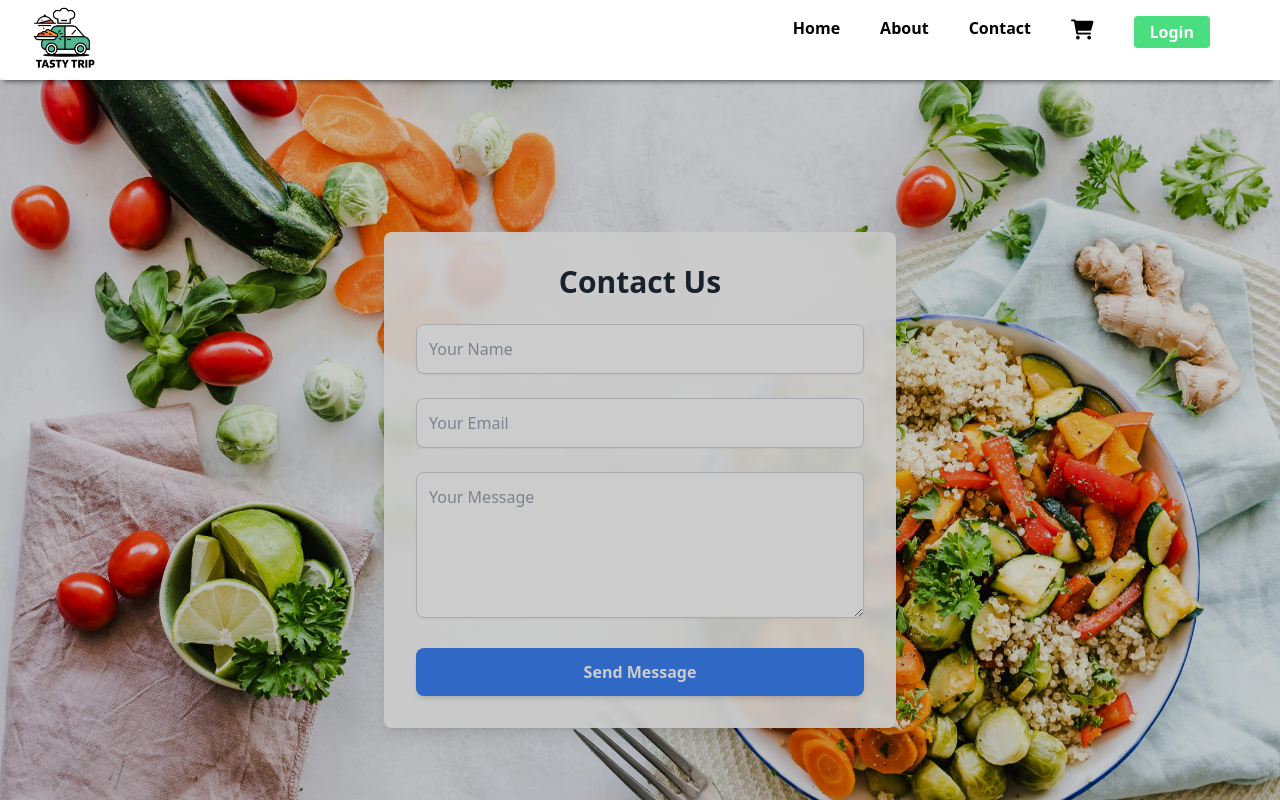
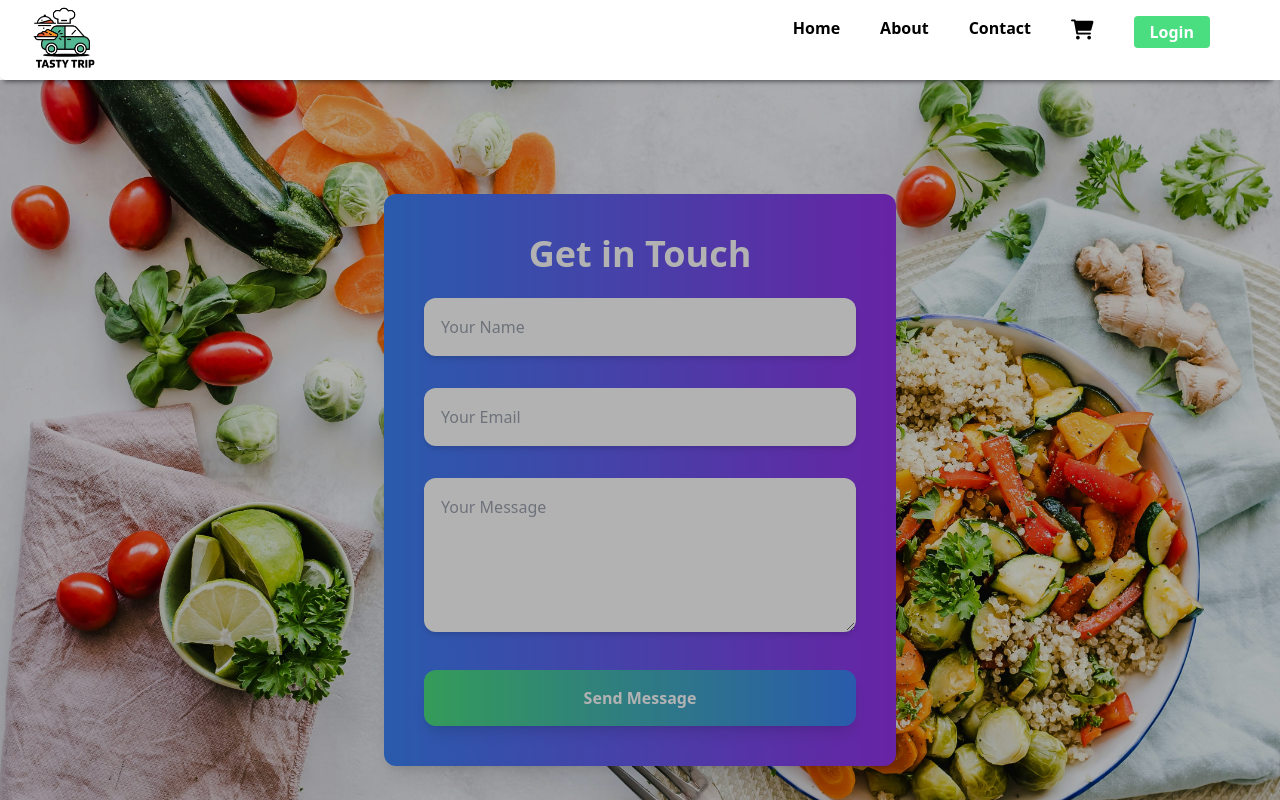
Before and after one commit to yogeshkumarj7/Tasty-Trip, a React (Vite) app: page /contact in a window 1280 px wide. Shown: the top 800 px of the page. Built offline with nearby package versions, Linux system fonts and the light colour scheme.

Commit message:
Contact page enhanced with required functionality

```diff
--- a/src/components/Contact.js
+++ b/src/components/Contact.js
@@ -1,44 +1,128 @@
-import React from "react";
+import React, { useState } from "react";
 import contactBackground from "../../images/contactbackground.jpg";
+import { ToastContainer, toast } from "react-toastify";
+import "react-toastify/dist/ReactToastify.css";
 
 const Contact = () => {
+  const [formData, setFormData] = useState({
+    name: "",
+    email: "",
+    message: "",
+  });
+
+  const [errors, setErrors] = useState({});
+
+  const handleInputChange = (e) => {
+    const { name, value } = e.target;
+    setFormData({ ...formData, [name]: value });
+  };
+
+  const validateForm = () => {
+    const newErrors = {};
+    if (!formData.name) newErrors.name = "Name is required";
+    if (!formData.email) {
+      newErrors.email = "Email is required";
+    } else if (!/^[\w-\.]+@([\w-]+\.)+[\w-]{2,4}$/.test(formData.email)) {
+      newErrors.email = "Invalid email format";
+    }
+    if (!formData.message) newErrors.message = "Message is required";
+
+    setErrors(newErrors);
+    return Object.keys(newErrors).length === 0;
+  };
+
+  const handleSubmit = (e) => {
+    e.preventDefault();
+    if (validateForm()) {
+      toast.success("Form successfully sent!", {
+        position: "top-center",
+        autoClose: 3000,
+        hideProgressBar: false,
+        closeOnClick: true,
+        pauseOnHover: true,
+        draggable: true,
+        progress: undefined,
+        theme: "colored",
+      });
+      setFormData({ name: "", email: "", message: "" });
+      setErrors({});
+    }
+  };
+
   return (
     <div
       className="flex justify-center items-center h-screen bg-cover bg-center bg-no-repeat"
       style={{
         backgroundImage: `url(${contactBackground})`,
         backgroundAttachment: "fixed",
-        filter: "brightness(0.8)",
+        filter: "brightness(0.7)", // Removed blur effect, only brightness adjustment
       }}
     >
-      <div className="bg-white shadow-lg rounded-lg p-8 max-w-lg w-full backdrop-blur-sm bg-opacity-90">
-        <h2 className="text-3xl font-extrabold text-gray-800 mb-6 text-center">
-          Contact Us
+      <div className="bg-gradient-to-r from-blue-500 to-purple-600 shadow-xl rounded-xl p-10 max-w-lg w-full bg-opacity-90">
+        {" "}
+        {/* Updated container style */}
+        <h2 className="text-4xl font-extrabold text-white mb-6 text-center">
+          {" "}
+          {/* Updated font size, color */}
+          Get in Touch
         </h2>
-        <form className="space-y-6">
+        <form onSubmit={handleSubmit} className="space-y-8">
+          {" "}
+          {/* Increased spacing between inputs */}
+          <div>
             <input
-            className="w-full p-3 border border-gray-300 rounded-lg shadow-sm focus:outline-none focus:ring-2 focus:ring-blue-500 focus:border-blue-500"
+              className={`w-full p-4 border ${
+                errors.name ? "border-red-500" : "border-transparent"
+              } rounded-xl shadow-md focus:outline-none focus:ring-4 focus:ring-blue-300 focus:border-transparent`} // Enhanced input style
               type="text"
+              name="name"
               placeholder="Your Name"
+              value={formData.name}
+              onChange={handleInputChange}
             />
+            {errors.name && (
+              <p className="text-red-500 text-sm mt-1">{errors.name}</p>
+            )}
+          </div>
+          <div>
             <input
-            className="w-full p-3 border border-gray-300 rounded-lg shadow-sm focus:outline-none focus:ring-2 focus:ring-blue-500 focus:border-blue-500"
+              className={`w-full p-4 border ${
+                errors.email ? "border-red-500" : "border-transparent"
+              } rounded-xl shadow-md focus:outline-none focus:ring-4 focus:ring-blue-300 focus:border-transparent`} // Enhanced input style
               type="email"
+              name="email"
               placeholder="Your Email"
+              value={formData.email}
+              onChange={handleInputChange}
             />
+            {errors.email && (
+              <p className="text-red-500 text-sm mt-1">{errors.email}</p>
+            )}
+          </div>
+          <div>
             <textarea
-            className="w-full p-3 border border-gray-300 rounded-lg shadow-sm focus:outline-none focus:ring-2 focus:ring-blue-500 focus:border-blue-500"
+              className={`w-full p-4 border ${
+                errors.message ? "border-red-500" : "border-transparent"
+              } rounded-xl shadow-md focus:outline-none focus:ring-4 focus:ring-blue-300 focus:border-transparent`} // Enhanced textarea style
+              name="message"
               rows={5}
               placeholder="Your Message"
+              value={formData.message}
+              onChange={handleInputChange}
             ></textarea>
+            {errors.message && (
+              <p className="text-red-500 text-sm mt-1">{errors.message}</p>
+            )}
+          </div>
           <button
-            className="w-full bg-blue-500 hover:bg-blue-600 text-white font-bold py-3 rounded-lg shadow-md transition-transform transform hover:scale-105"
+            className="w-full bg-gradient-to-r from-green-400 to-blue-500 hover:from-blue-500 hover:to-green-400 text-white font-bold py-4 rounded-xl shadow-lg transform hover:scale-105 transition-all duration-300" // Enhanced button style
             type="submit"
           >
             Send Message
           </button>
         </form>
       </div>
+      <ToastContainer />
     </div>
   );
 };
```
Also changed, not shown: package.json (+6 -5 lines), 1 other file (tests, documents, lock files or other folders). Lines whose indentation alone changed are shown as unchanged.
